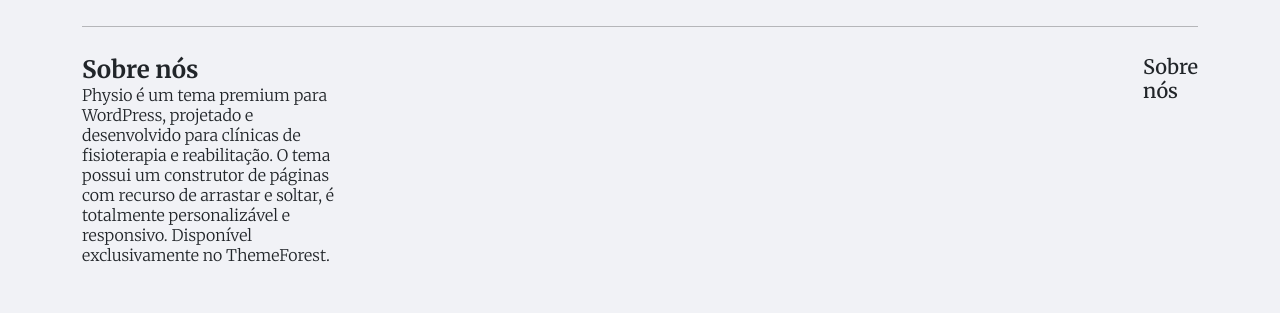
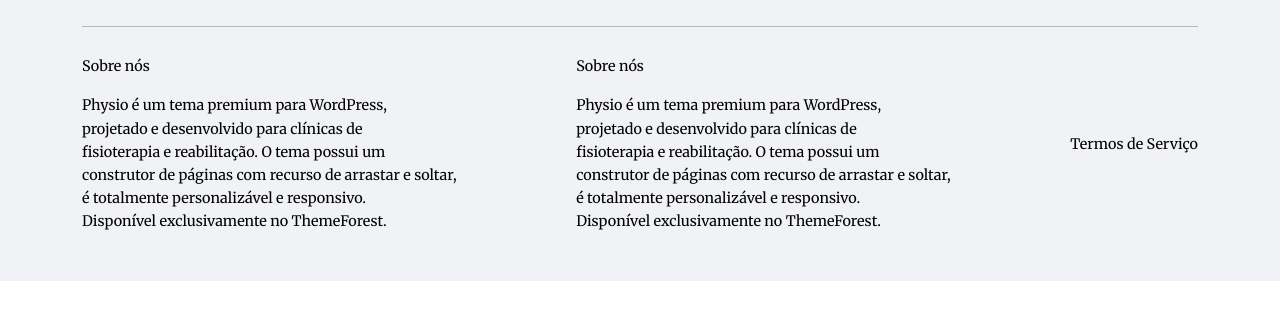
Before and after one commit to sumanbrival/claudia-bootstrap, a website: page index.html in a window 1280 px wide. Shown: the part 2879-3192 px from the top of the page. After the commit the page ends 3160 px from the top, so only its background shows below. Drawn offline with nearby package versions, Linux system fonts and the light colour scheme.

Commit message:
footer foi atualizado

```diff
--- a/index.html
+++ b/index.html
@@ -462,39 +462,42 @@
     <div>
       <hr class="mt-4 mb-4 border-black">
     </div>
+  </div>
 
-    <div class="d-lg-flex col justify-content-lg-start align-items-lg-start">
+  <div class="container">
+    <div class="d-lg-flex justify-content-lg-between align-items-lg-center gap-lg-5">
 
-      <!-- About Us / Our Services / Opening Hours -->
-      <div class="">
-
+      <div>
         <span>
-          <h5 class=" type-h5 fw-bold fs-4 lh-sm">Sobre nós</h5>
+          <p class="type-p text-black">Sobre nós</p>
         </span>
 
         <span>
-          <p class=" type-p w-25 fw-light fs-6 lh-sm">Physio é um tema premium para WordPress, projetado e desenvolvido para clínicas de fisioterapia e reabilitação. O tema possui um construtor de páginas com recurso de arrastar e soltar, é totalmente personalizável e responsivo. Disponível exclusivamente no ThemeForest.</p>
+          <p class="type-p text-black">Physio é um tema premium para WordPress, <br>projetado e
+            desenvolvido para clínicas de <br> fisioterapia e reabilitação. O tema possui um <br> construtor de
+            páginas com recurso de arrastar e soltar, <br> é totalmente personalizável e responsivo.
+            <br>Disponível exclusivamente no ThemeForest.</p>
+        </span>
+      </div>
+
+      <div>
+        <span>
+          <p class="type-p text-black">Sobre nós</p>
+        </span>
+        <span>
+          <p class="type-p text-black">Physio é um tema premium para WordPress, <br>projetado e
+            desenvolvido para clínicas de <br> fisioterapia e reabilitação. O tema possui um <br> construtor de
+            páginas com recurso de arrastar e soltar, <br> é totalmente personalizável e responsivo.
+            <br>Disponível exclusivamente no ThemeForest.</p>
+        </span>
+      </div>
+
+      <div>
+        <span>
+          <a class="text-decoration-none text-black" href="#"><p class="type-p text-center">Termos de Serviço</p></a>
         </span>
 
-      </div>
-
-      <!-- About Us / Our Services / Opening Hours -->
-      <div class="">
-
-        <span>
-          <h5 class=" ">Sobre nós</h5>
-        </span>
-
-        <span>
-          <p class=" "></p>
-        </span>
-
-      </div>
-
-
-
     </div>
-
 
   </div>
 
```
